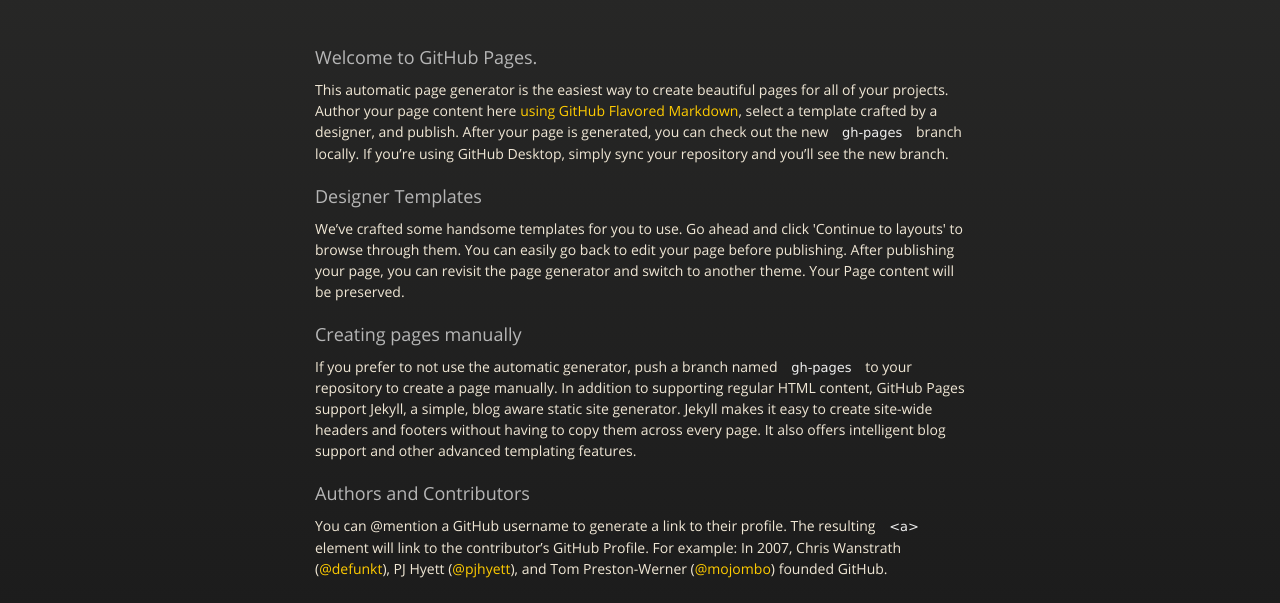
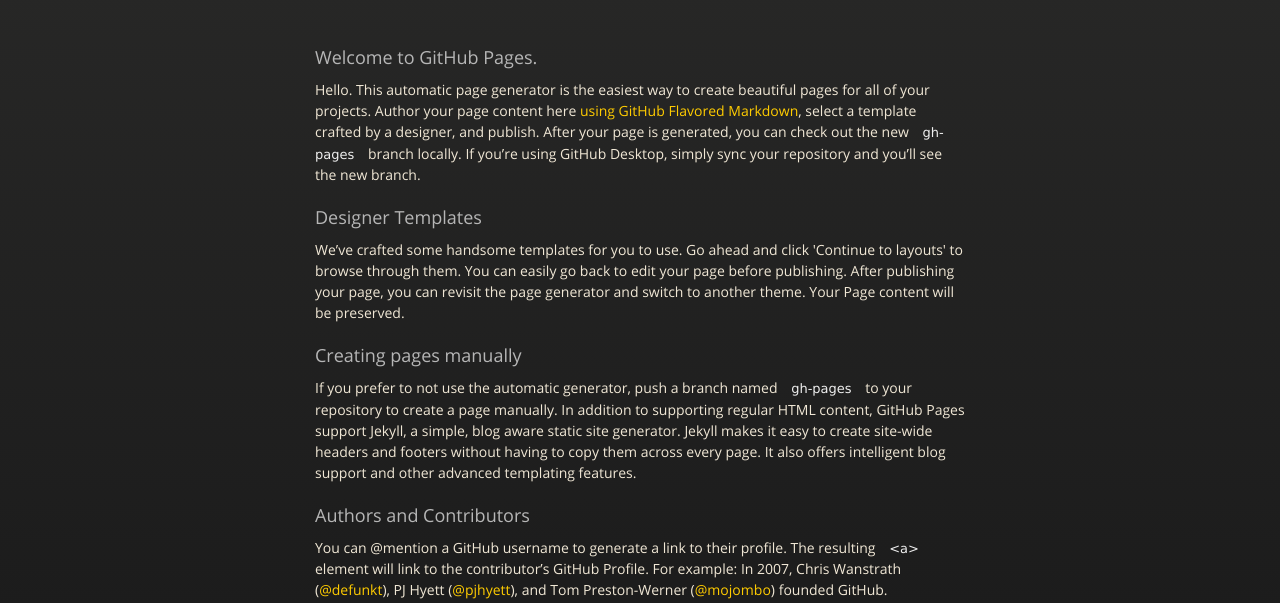
Before and after one commit to omoajala/2016-nsbe-git, a plain HTML site: page index.html in a window 1280 px wide. Shown: the part 189-792 px from the top of the page. Drawn offline with nearby package versions, Linux system fonts and the light colour scheme.

Commit message:
First commit

```diff
--- a/index.html
+++ b/index.html
@@ -41,7 +41,7 @@
         <h3>
 <a id="welcome-to-github-pages" class="anchor" href="#welcome-to-github-pages" aria-hidden="true"><span aria-hidden="true" class="octicon octicon-link"></span></a>Welcome to GitHub Pages.</h3>
 
-<p>This automatic page generator is the easiest way to create beautiful pages for all of your projects. Author your page content here <a href="https://guides.github.com/features/mastering-markdown/">using GitHub Flavored Markdown</a>, select a template crafted by a designer, and publish. After your page is generated, you can check out the new <code>gh-pages</code> branch locally. If you’re using GitHub Desktop, simply sync your repository and you’ll see the new branch.</p>
+<p>Hello. This automatic page generator is the easiest way to create beautiful pages for all of your projects. Author your page content here <a href="https://guides.github.com/features/mastering-markdown/">using GitHub Flavored Markdown</a>, select a template crafted by a designer, and publish. After your page is generated, you can check out the new <code>gh-pages</code> branch locally. If you’re using GitHub Desktop, simply sync your repository and you’ll see the new branch.</p>
 
 <h3>
 <a id="designer-templates" class="anchor" href="#designer-templates" aria-hidden="true"><span aria-hidden="true" class="octicon octicon-link"></span></a>Designer Templates</h3>
```
